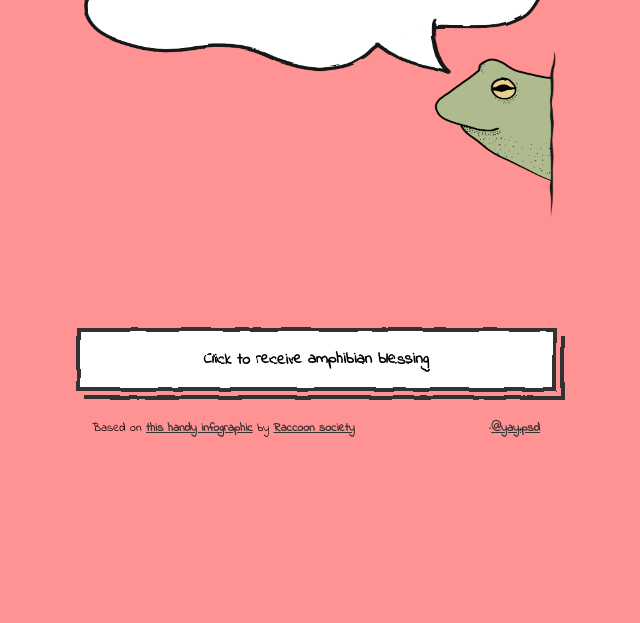
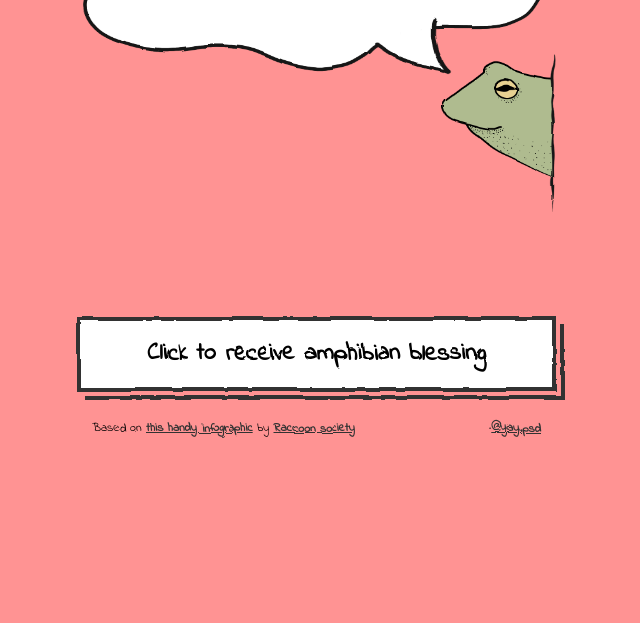
Before and after one commit to paprikka/pep-frog, a website built with Vite: page index.html in a window 1280 px wide. Shown: the part 335-958 px from the top of the page, without its empty margins (324-964 px from the left). Built offline with nearby package versions, Linux system fonts and the light colour scheme.

Commit message:
chore: more squiggles

```diff
--- a/src/style.css
+++ b/src/style.css
@@ -27,6 +27,7 @@ html {
 }
 
 main {
+    animation: squiggly-anim 0.34s linear infinite;
     display: flex;
     flex-direction: column;
     align-items: stretch;
@@ -37,6 +38,7 @@ main {
     width: 100vw;
     max-width: 30rem;
     margin: 0 auto;
+    padding-top: 1rem;
 }
 
 .logo {
@@ -77,7 +79,7 @@ main {
     left: 0;
     width: 100%;
 
-    animation: squiggly-anim 0.34s linear infinite;
+    /* animation: squiggly-anim 0.34s linear infinite; */
 
     font-weight: 600;
     text-align: center;
@@ -117,10 +119,10 @@ footer a:visited {
             var(--main-color);
     border: var(--main-color) var(--border-width) solid;
     font-weight: 600;
-    animation: squiggly-anim 0.34s linear infinite;
+
     padding: 1rem;
     font-family: var(--font-base);
-    font-size: 1rem;
+    font-size: 1.5rem;
     font-weight: 600;
 
     transition: 0.2s opacity;
```
